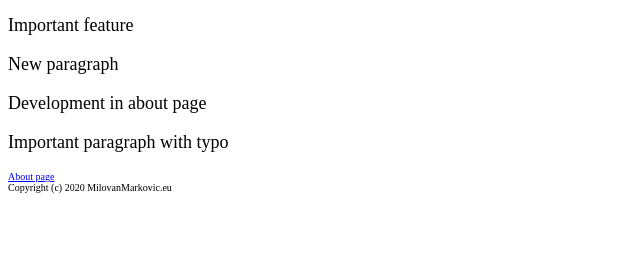
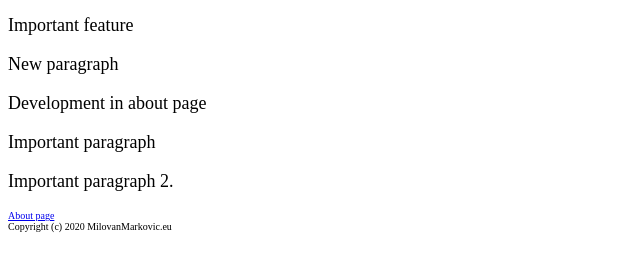
Before and after one commit to Archimond9/git-hub-test, a plain HTML site: page index.html in a window 1280 px wide. Shown: the part 182-452 px from the top of the page, without its empty margins (0-640 px from the left). Drawn offline with Linux system fonts and the light colour scheme.

Commit message:
Important paragraph updates. Fixes #1

```diff
--- a/index.html
+++ b/index.html
@@ -14,7 +14,8 @@
     <p>Important feature</p>
     <p>New paragraph</p>
     <p>Development in about page</p>
-    <p>Important paragraph with typo</p>
+    <p>Important paragraph</p>
+    <p>Important paragraph 2.</p>
     <a href="about.html">About page</a>
     <footer>Copyright (c) 2020 MilovanMarkovic.eu</footer>
 </body>
```
